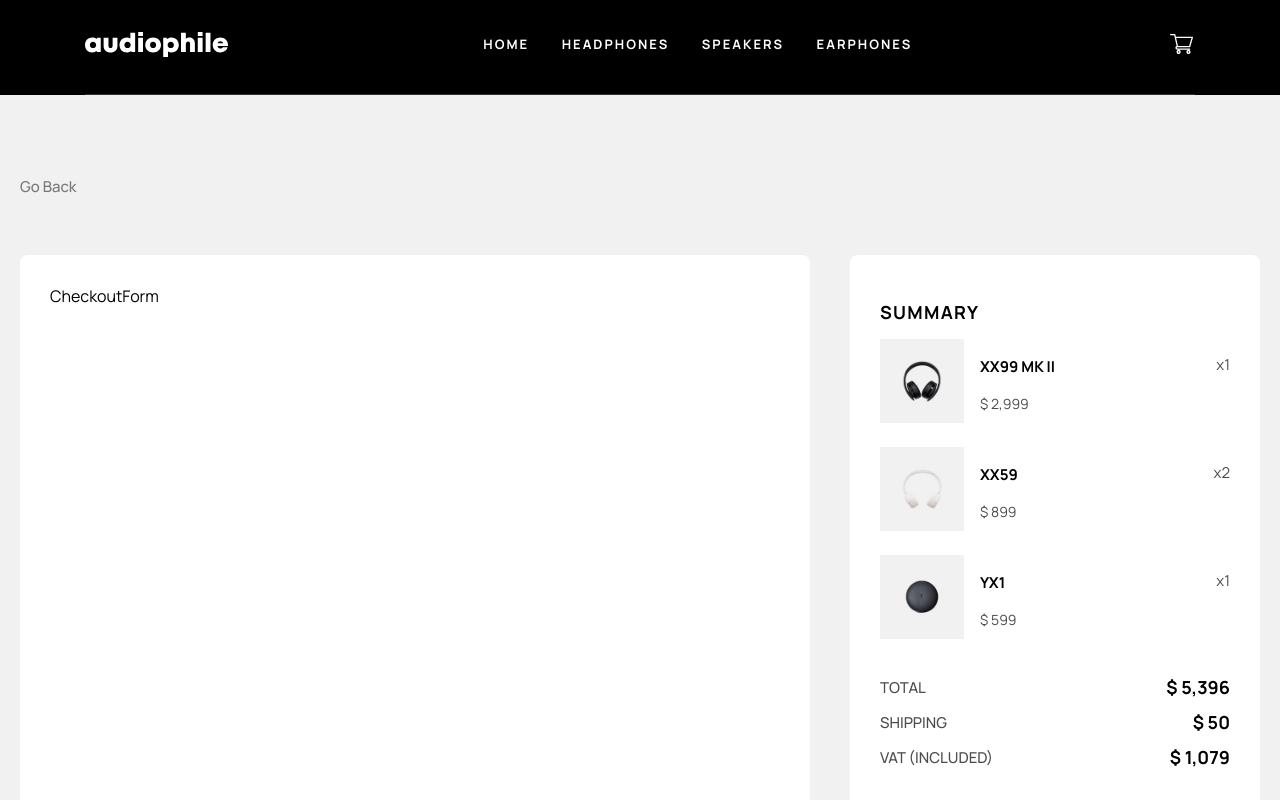
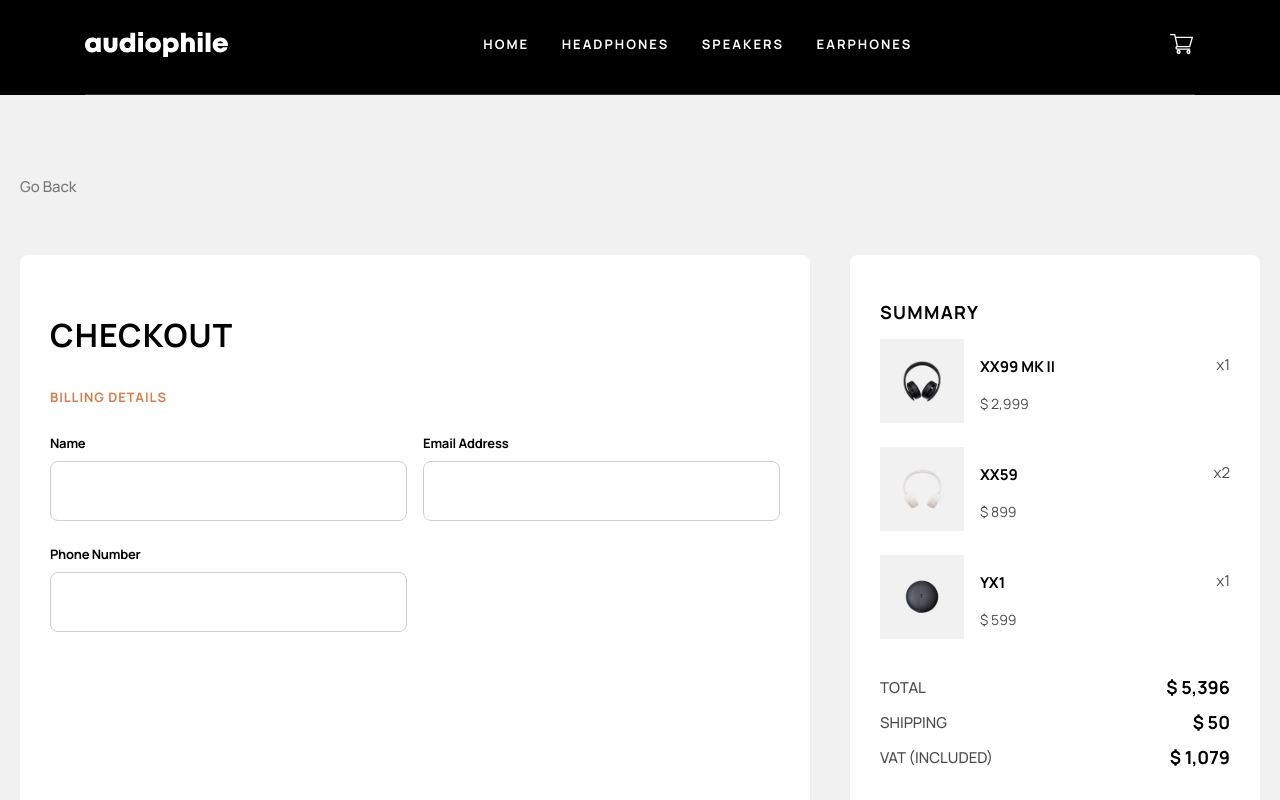
Before and after one commit to a-zajonc/audiophile-e-commerce-website, a React (Create React App) app: page /checkout in a window 1280 px wide. Shown: the top 800 px of the page. Built offline with nearby package versions, Linux system fonts and the light colour scheme.

Commit message:
Add Checkoout Form Billing Details and Input Component

```diff
--- /dev/null
+++ b/src/Components/input/index.module.scss
@@ -0,0 +1,34 @@
+.box {
+  display: flex;
+  flex-direction: column;
+  margin-right: 16px;
+  width: 100%;
+}
+
+.halfwidth {
+  width: calc(50% - 8px);
+}
+
+.box:last-child {
+  margin-right: 0px;
+}
+
+.input {
+  height: 56px;
+  border: 1px solid var(--color-input-border);
+  background-color: var(--color-secondary);
+  border-radius: var(--border-radius-small);
+  color: var(--color-primary-opacity);
+  font-size: var(--font-size-xs);
+  font-weight: 700;
+  letter-spacing: -0.25px;
+  padding-inline: 24px;
+}
+
+.title {
+  color: var(--color-primary);
+  font-size: var(--font-size-xxs);
+  font-weight: 700;
+  letter-spacing: -0.214px;
+  margin-bottom: 9px;
+}
--- /dev/null
+++ b/src/Components/input/input.tsx
@@ -0,0 +1,23 @@
+import styles from "./index.module.scss";
+import type { ComponentPropsWithoutRef } from "react";
+import { forwardRef } from "react";
+
+type Props = ComponentPropsWithoutRef<"input"> & {
+  title: string;
+  halfWidth?: false | true;
+};
+
+export const Input = forwardRef<HTMLInputElement, Props>(
+  ({ title, halfWidth = false }: Props, ref) => (
+    <div
+      className={
+        halfWidth === true
+          ? `${styles.box} ${styles.halfwidth}`
+          : `${styles.box}`
+      }
+    >
+      <label className={styles.title}>{title}</label>
+      <input ref={ref} className={styles.input}></input>
+    </div>
+  )
+);
--- a/src/Pages/Checkout/CheckoutForm/index.module.scss
+++ b/src/Pages/Checkout/CheckoutForm/index.module.scss
@@ -6,3 +6,28 @@
   border-radius: var(--border-radius-small);
   padding: 30px;
 }
+
+.header {
+  color: var(--color-primary);
+  font-size: var(--font-size-xl);
+  font-weight: 700;
+  line-height: 36px;
+  letter-spacing: 1.143px;
+  text-transform: uppercase;
+}
+
+.formTitle {
+  color: var(--color-brand);
+  font-size: var(--font-size-xxs);
+  font-weight: 700;
+  line-height: 25px;
+  letter-spacing: 0.929px;
+  text-transform: uppercase;
+}
+
+.inputsBox {
+  display: flex;
+  flex-direction: row;
+  justify-content: space-between;
+  margin-top: 24px;
+}
--- a/src/Pages/Checkout/CheckoutForm/index.tsx
+++ b/src/Pages/Checkout/CheckoutForm/index.tsx
@@ -1,5 +1,18 @@
+import { Input } from "../../../Components/input/input";
 import styles from "./index.module.scss";
 
 export function CheckoutForm() {
-  return <div className={styles.box}>CheckoutForm</div>;
+  return (
+    <div className={styles.box}>
+      <h3 className={styles.header}>Checkout</h3>
+      <p className={styles.formTitle}>Billing Details</p>
+      <div className={styles.inputsBox}>
+        <Input title="Name"></Input>
+        <Input title="Email Address"></Input>
+      </div>
+      <div className={styles.inputsBox}>
+        <Input title="Phone Number" halfWidth={true}></Input>
+      </div>
+    </div>
+  );
 }
--- a/src/globals.scss
+++ b/src/globals.scss
@@ -27,6 +27,7 @@ code {
   --color-footer: #101010;
   --color-primary-opacity: #4c4c4c;
   --color-brand-opacity: #fbaf85;
+  --color-input-border: #cfcfcf;
 
   --font-size-xxs: 13px;
   --font-size-xs: 14px;
```
